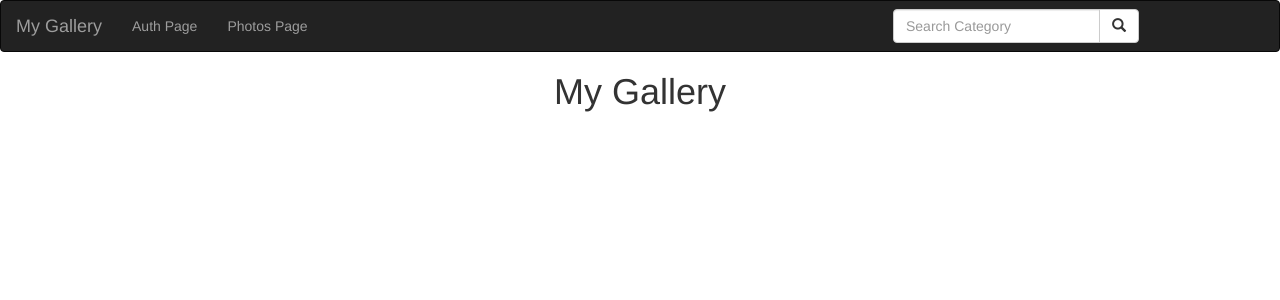
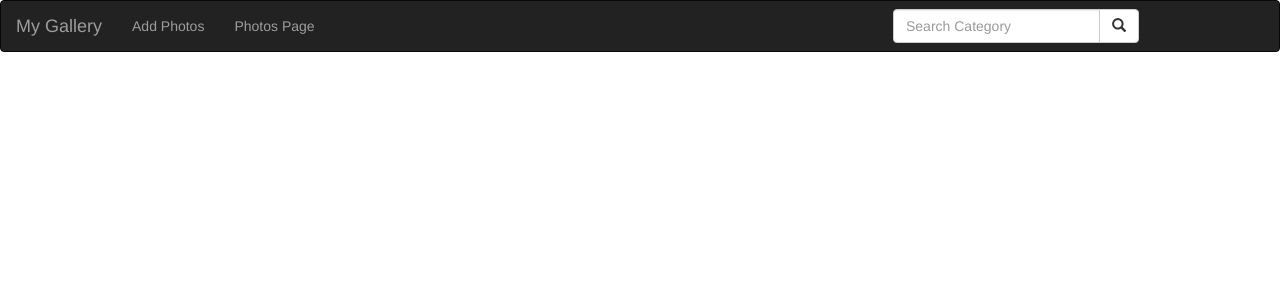
Before and after one commit to mbabazif/my-gallery, a Django app: page /today/ in a window 1280 px wide. Shown: the top 300 px of the page. Run offline with Django 3.2, Linux system fonts and the light colour scheme; some libraries are stand-ins or nearby versions.

Commit message:
adding the link for displaying the images

```diff
--- a/photos/templates/all-photos/today-photos.html
+++ b/photos/templates/all-photos/today-photos.html
@@ -1,5 +1,7 @@
 {%extends 'all-photos/base.html'%}
 
 {% block content %}
-{{block.super}}
+<div class="container">
+<img src="{{image.image.url}}" class="img-responsive" width="100%" height="100%" alt="">
+</div>
 {% endblock %}
--- a/photos/templates/navbar.html
+++ b/photos/templates/navbar.html
@@ -6,7 +6,7 @@
     </div>
     <ul class="nav navbar-nav navbar-left">
         <li>
-            <a href="/admin">Auth Page</a>
+            <a href="/admin">Add Photos</a>
         </li>
         <li>
             <a href="/today">Photos Page</a>
```
Also changed, not shown: photos/templates/welcome.html (+9 -4 lines), media/images/Food1.jpeg (added), pictures/pic/Food1.jpeg (added), pictures/pic/food2.jpeg (added), pictures/pic/food3.jpeg (added), pictures/pic/food4.jpeg (added).
